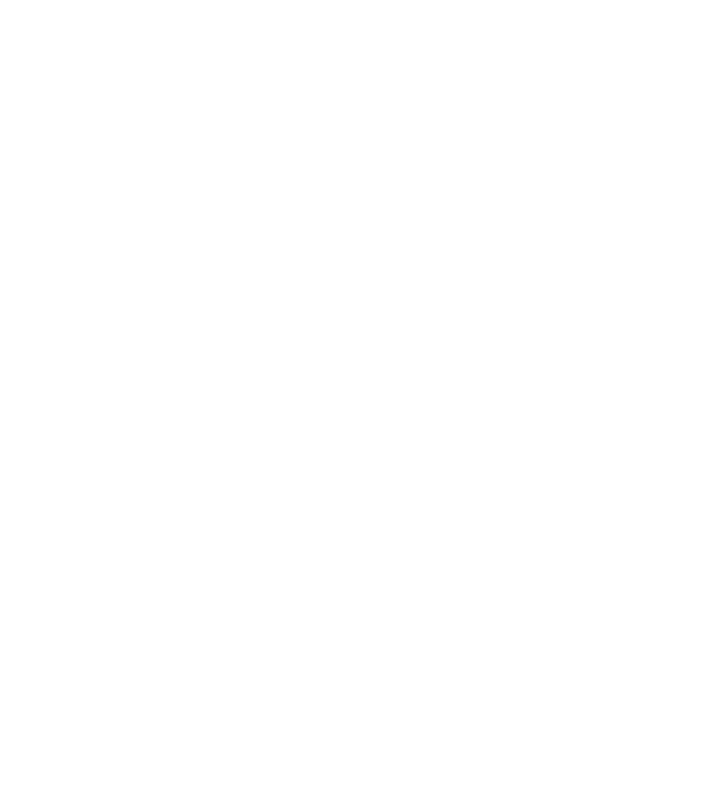
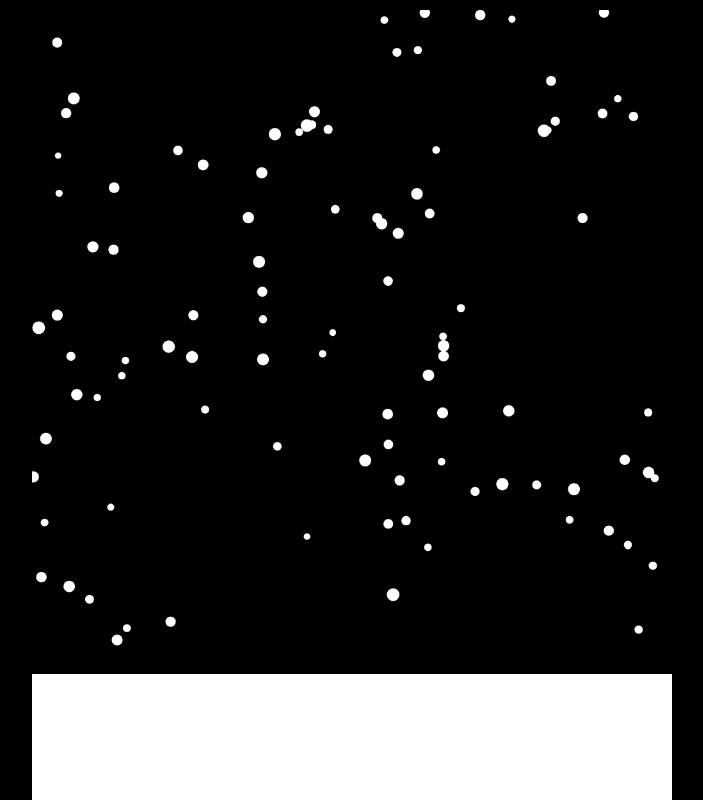
Before and after one commit to naveengitboi/canvasparticles, a plain HTML site: page index.html in a window 1280 px wide. Shown: the top 800 px of the page, without its empty margins (288-991 px from the left). Drawn offline with Linux system fonts and the light colour scheme.

Commit message:
added 1st project starry nights

```diff
--- a/index.html
+++ b/index.html
@@ -5,27 +5,9 @@
     <meta name="viewport" content="width=device-width, initial-scale=1.0">
     <link rel="stylesheet" href="style.css">
     <title>Particles</title>
+    <script src="/jsFolder/init.js"></script>
 </head>
 <body>
-
-
-
-
-
-
-
-
-
-
-
-
-
-
-
-
-
-
-
 
 
 
@@ -53,5 +35,9 @@
 
     <script src="/imageParticles.js"></script>
    </div> -->
+
+
+
+    <script src="jsFolder/starry.js"></script>
 </body>
 </html>
--- /dev/null
+++ b/jsFolder/init.js
@@ -0,0 +1,19 @@
+window.addEventListener("load", () => {
+  createCanvas();
+
+  new starryNight(document.getElementById('canvas_0'))
+});
+
+function createCanvas() {
+  const CANVAS_WIDTH = 1000;
+  const CANVAS_HEIGHT = 1000;
+  const projects = 100;
+
+  for (let i = 0; i < projects; i++) {
+    const canvas = document.createElement("canvas");
+    canvas.id = `canvas_${i}`;
+    canvas.width = CANVAS_WIDTH;
+    canvas.height = CANVAS_HEIGHT;
+    document.body.appendChild(canvas);
+  }
+}
--- /dev/null
+++ b/jsFolder/starry.js
@@ -0,0 +1,65 @@
+class starryNight {
+  constructor(canvas) {
+    this.canvas = canvas;
+    this.ctx = this.canvas.getContext("2d");
+    this.fillBackground();
+    this.particleSize = 100;
+    const stars = this.getRandomStars(this.particleSize);
+    // console.log(stars)
+    for (let i = 0; i < stars.length; i++) {
+      stars[i].draw(this.ctx);
+    }
+    let me = this;
+    setInterval(() => {
+        me.fillBackground()
+        for(let i =0; i< stars.length; i++){
+            stars[i].update()
+            stars[i].draw(me.ctx)
+        }
+    }, 1000/10)
+  }
+
+  draw(loc) {
+    for (let i = 0; i < 100; i++) {
+      this.ctx.beginPath();
+      this.ctx.lineWidth = 5;
+      this.ctx.fillStyle = "white";
+      this.ctx.arc(loc[i][0], loc[i][1], 4, 0, Math.PI * 2);
+      this.ctx.fill();
+    }
+  }
+  getRandomStars(n) {
+    let arr = [];
+    for (let i = 0; i < n; i++) {
+      arr.push(
+        new star([
+          Math.random() * this.canvas.width,
+          Math.random() * this.canvas.height,
+        ])
+      );
+    }
+    return arr;
+  }
+
+  fillBackground() {
+      this.ctx.fillStyle = 'black'
+    this.ctx.fillRect(0, 0, this.canvas.width, this.canvas.height);
+  }
+}
+
+class star {
+  constructor(locations) {
+    this.loc = locations;
+    this.radius = Math.random()*5+5;
+  }
+
+  draw(ctx) {
+    ctx.beginPath();
+    ctx.fillStyle = "white";
+    ctx.arc(this.loc[0], this.loc[1], this.radius, 0, Math.PI * 2);
+    ctx.fill();
+  }
+  update(){
+    this.radius = Math.random()*5 + 5;
+  }
+}
--- a/style.css
+++ b/style.css
@@ -52,3 +52,17 @@
 .controls button:active {
   outline: none;
 }
+
+body
+{
+  background-color: black;
+  text-align: center;
+}
+
+canvas
+{
+  background-color: white;
+  margin: 10px;
+  width: 80vh;
+  height: 80vh;
+}
```
